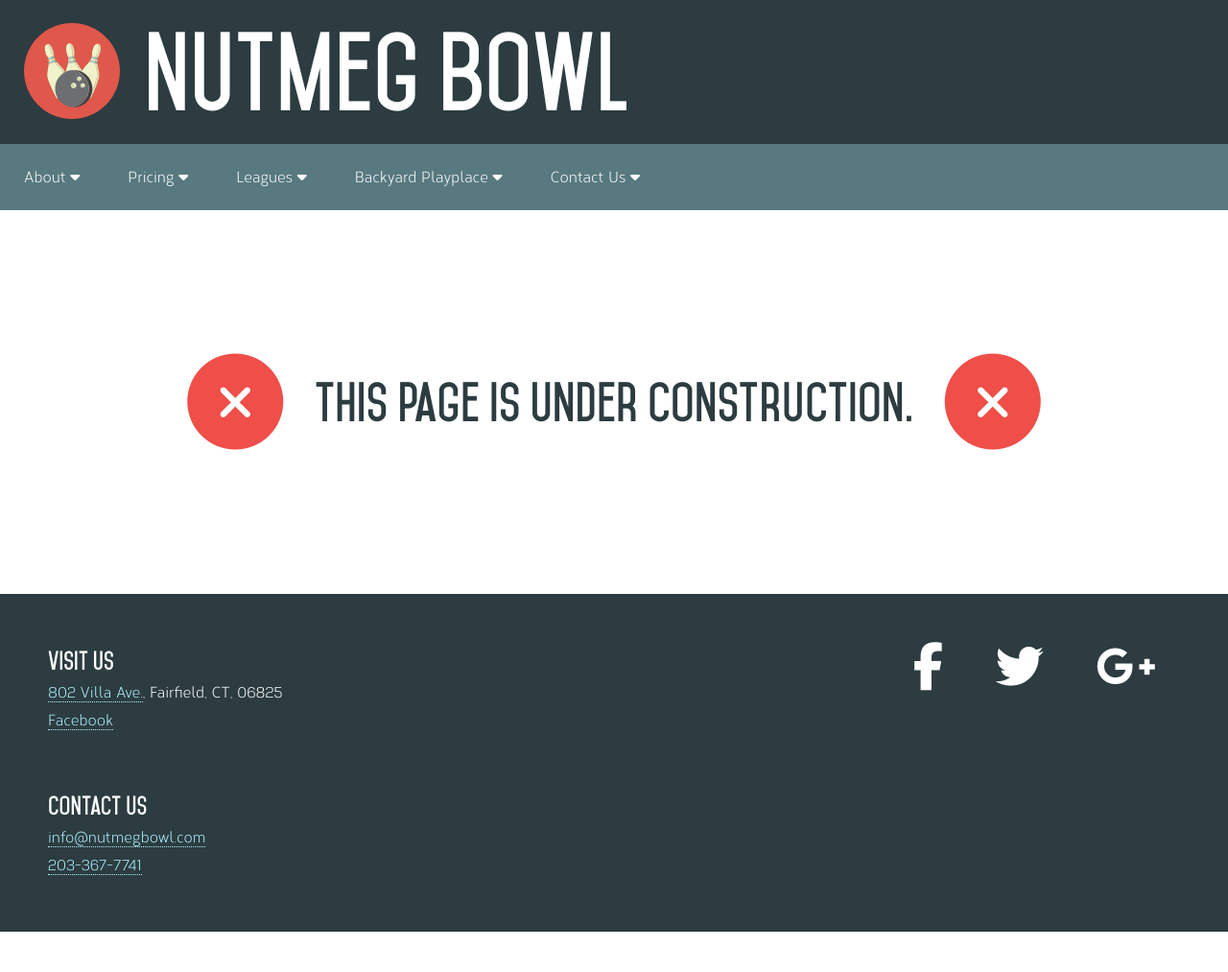
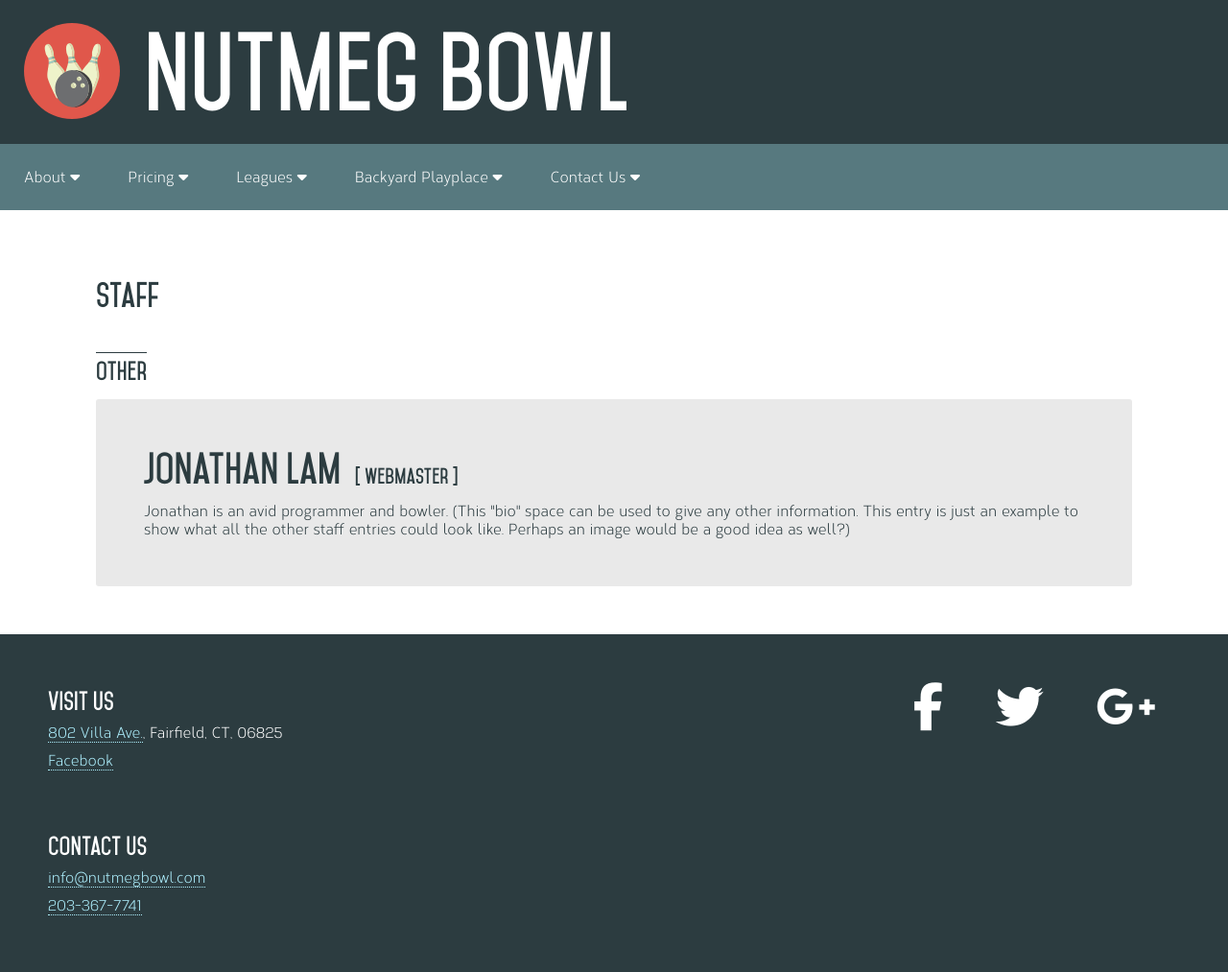
Before and after one commit to jlam55555/nutmegbowl, a Jekyll site: the page built from contact/staff.html, in a window 1280 px wide. Shown: the whole page at 96% size. Built offline with Jekyll 4.4.1, drawn with Linux system fonts in a browser that asks for light colours; nearby versions of some CDN libraries; before the commit the page ends 971 px from its top, so only the background shows below that.

Commit message:
Added brief staff page with a single example

```diff
--- a/contact/staff.html
+++ b/contact/staff.html
@@ -3,4 +3,11 @@ layout: default
 title: Staff
 ---
 
-<p class="underConstruction"><span class="fa-stack first"><i class="fa fa-stack-2x fa-circle dangerText"></i><i class="fa fa-stack-1x fa-close lightText"></i></span>This page is under construction.<span class="fa-stack second"><i class="fa fa-stack-2x fa-circle dangerText"></i><i class="fa fa-stack-1x fa-close lightText"></i></span></p>
+<link rel="stylesheet" type="text/css" href="res/staff.html.css" />
+<h1>Staff</h1>
+<h2>Other</h2>
+<div class="staff rounded">
+  <div class="name">Jonathan Lam</div>
+  <div class="title">Webmaster</div>
+  <div class="bio">Jonathan is an avid programmer and bowler. (This "bio" space can be used to give any other information. This entry is just an example to show what all the other staff entries could look like. Perhaps an image would be a good idea as well?)</div>
+</div>
--- /dev/null
+++ b/res/staff.html.css
@@ -0,0 +1,23 @@
+div.staff {
+  margin: 16px 0;
+  background-color: #e9e9e9;
+  padding: 50px;
+}
+div.staff div.name {
+  font-family: shout;
+  font-size: 40px;
+  display: inline-block;
+}
+div.staff div.title {
+  font-family: shout;
+  font-size: 20px;
+  padding: 16px 0;
+  display: inline-block;
+  margin-left: 10px;
+}
+div.staff div.title::before {
+  content: "[ ";
+}
+div.staff div.title::after {
+  content: " ]";
+}
```
